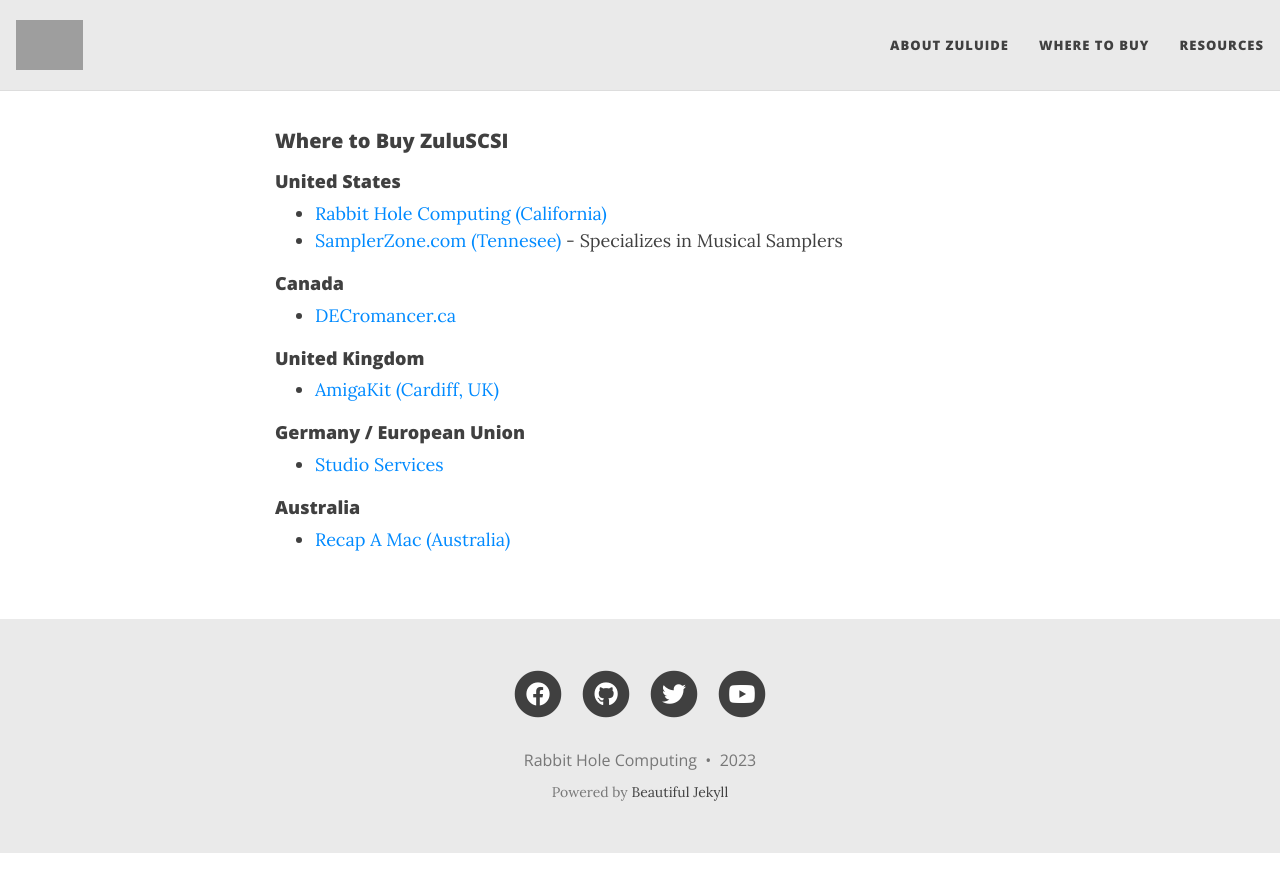
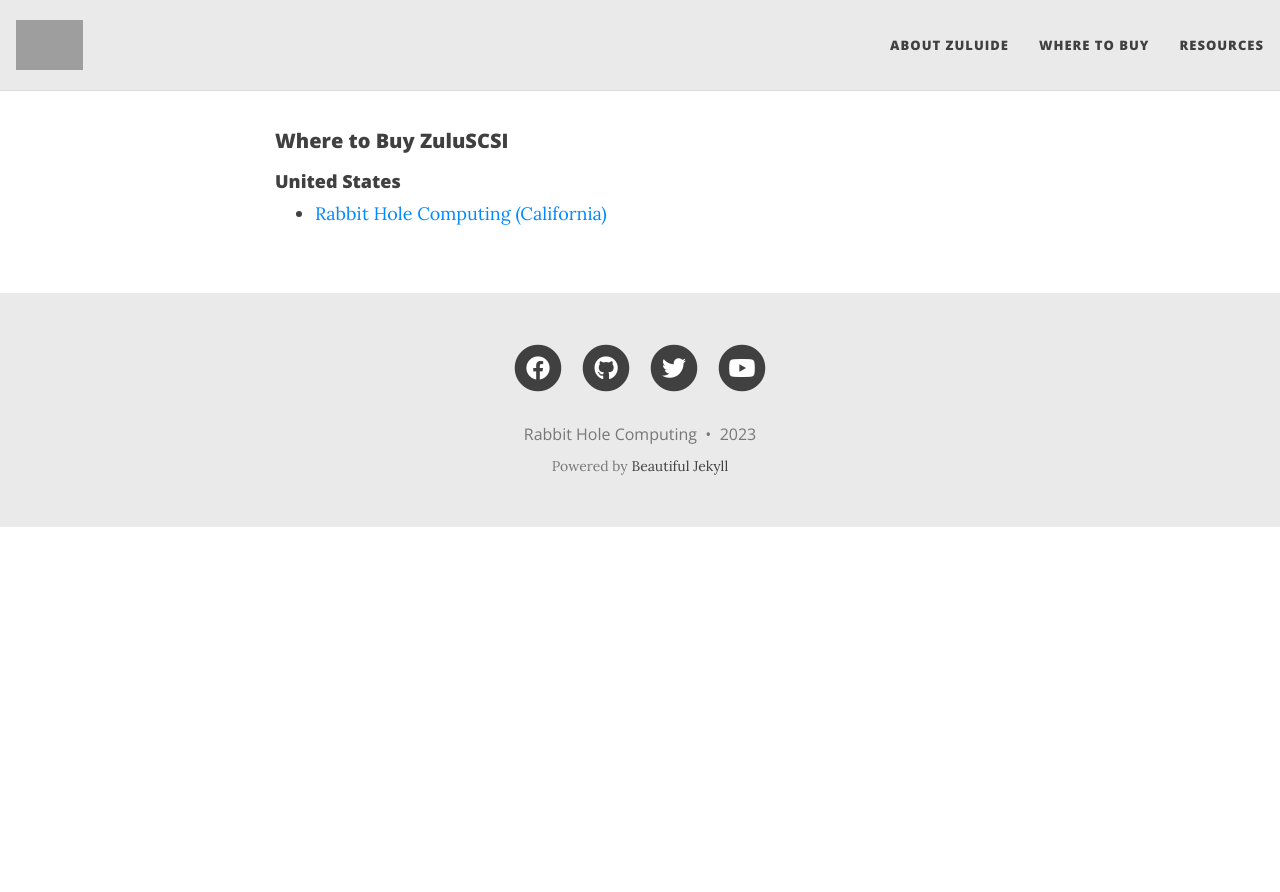
Before and after one commit to rabbitholecomputing/zuluide.com, a Jekyll site: the page built from wheretobuy.md, in a window 1280 px wide. Shown: the top 892 px of the page. Built offline with Jekyll 4.4.1, drawn with Linux system fonts in a browser that asks for light colours; nearby versions of some CDN libraries; our own code applies the rules of GitHub Pages for plain Markdown files; grey boxes are pictures that could not be loaded.

Commit message:
Update wheretobuy.md

```diff
--- a/wheretobuy.md
+++ b/wheretobuy.md
@@ -1,17 +1,4 @@
 ##### Where to Buy ZuluSCSI
 
 #### United States
-* [Rabbit Hole Computing (California)](https://store.rabbitholecomputing.com/ZuluSCSI-s/120.htm)
-* [SamplerZone.com (Tennesee)](https://samplerzone.com/collections/zuluscsi) - Specializes in Musical Samplers
-
-#### Canada
-* [DECromancer.ca](https://decromancer.ca/scsi2sd/#zuluscsi)
-
-#### United Kingdom
-* [AmigaKit (Cardiff, UK)](https://amigakit.amiga.store/zuluscsi-adapter-p-91287.html?currency=EUR)
-
-#### Germany / European Union
-* [Studio Services](https://studio-services.de/produkt-kategorie/scsi-massenspeicher-und-zubehoer/)
-
-#### Australia
-* [Recap A Mac (Australia)](https://recapamac.com.au/product/zuluscsi)
+* [Rabbit Hole Computing (California)](https://store.rabbitholecomputing.com)
```
